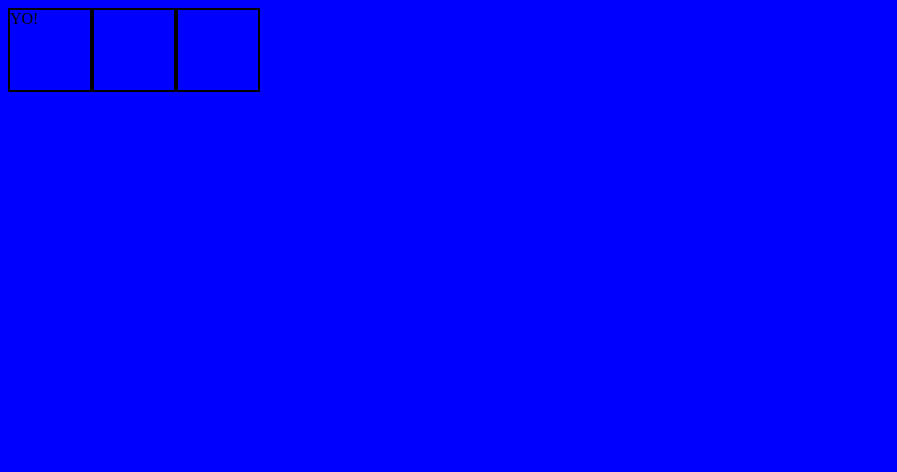
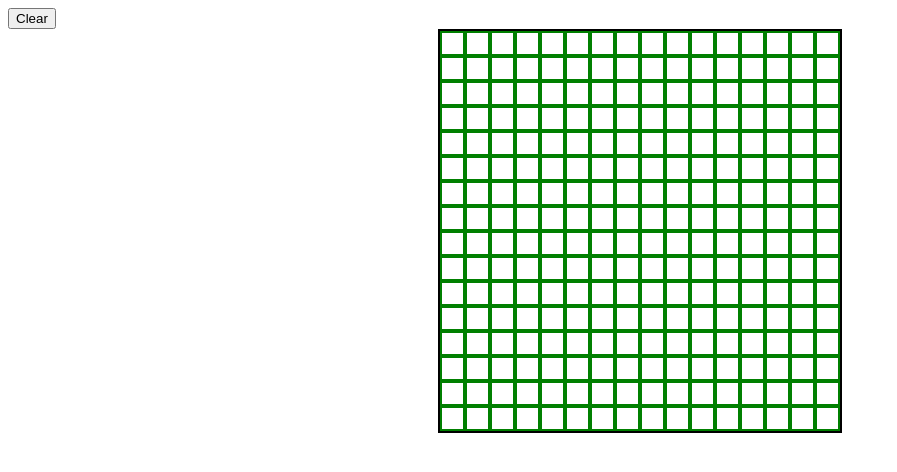
Before and after one commit to blinhart5/Etch-A-Sketch, a plain HTML site: page index.html in a window 1280 px wide. Shown: the whole page, without its empty margins (0-897 px from the left). Drawn offline with Linux system fonts and the light colour scheme.

Commit message:
Created functions to build grid, update grid size based on user input, and added hover effect on divs for proper 'etch-a-sketch' effect.

```diff
--- a/index.html
+++ b/index.html
@@ -5,16 +5,11 @@
     <meta http-equiv="X-UA-Compatible" content="IE=edge">
     <meta name="viewport" content="width=device-width, initial-scale=1.0">
     <title>Document</title>
+    <script src="script.js" defer></script>
     <link href="styles.css" rel="stylesheet">
-    <script src="script.js" defer></script>
 </head>
 <body>
-    <div class="content-container">
-        <div class="container">
-            <div>YO!</div>
-            <div></div>
-            <div></div>
-        </div>
-    </div>
+    <button id="clear">Clear</button>
+    <div id="container"></div>
 </body>
 </html>
--- a/script.js
+++ b/script.js
@@ -1 +1,40 @@
-console.log("welcome to the Thunderdome");
+const body = document.querySelector('body');
+const container = document.getElementById('container');
+const clearBtn = document.getElementById('clear');
+
+clearBtn.addEventListener('click', () => {
+    container.innerText = "";
+    pixels = window.prompt('What size grid would you like? Max = 100');
+    updateGrid();
+    createGrid();
+
+
+})
+
+
+let pixels = 16;
+createGrid();
+
+function createGrid() {
+    for (let i=0; i < pixels*pixels; i++) {
+    const square = document.createElement('div');
+    square.classList.add('square');
+    container.appendChild(square);
+    square.addEventListener('mouseover', () => {
+    square.classList.add('black');
+    })
+
+    }
+
+}
+
+function updateGrid() {
+    container.style.gridTemplateColumns = `repeat(${pixels}, 1fr)`;
+    container.style.gridTemplateRows = `repeat(${pixels}, 1fr)`;
+}
+
+
+
+
+console.log('wu-tang');
+console.log(pixels);
--- a/styles.css
+++ b/styles.css
@@ -1,14 +1,34 @@
-.container {
-    display: grid;
+body {
+
+
+
+}
+#container {
+    display:grid;
     grid-template-columns: repeat(16, 1fr);
+    grid-template-rows: repeat(16, 1fr);
+    border: solid black 2px;
+    width: 400px;
+    height: 400px;
+    margin: auto;
+
+
+
+
 }
 
-.container div {
-     border: solid black 2px;
-     width: 80px;
-     height: 80px;
+.square {
+    border: solid green 2px;
 }
 
-body {
-    background: blue;
+.black {
+    background-color: black;
 }
+
+.white {
+    background-color: white;
+}
+
+.aqua {
+    background-color: aquamarine;
+}
```
